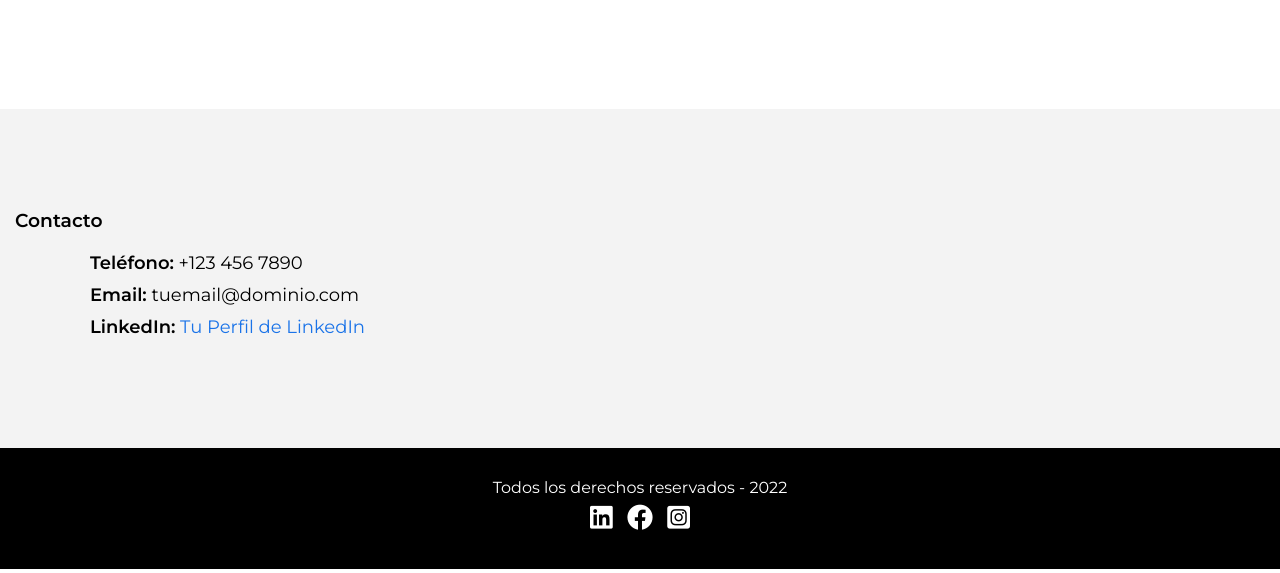
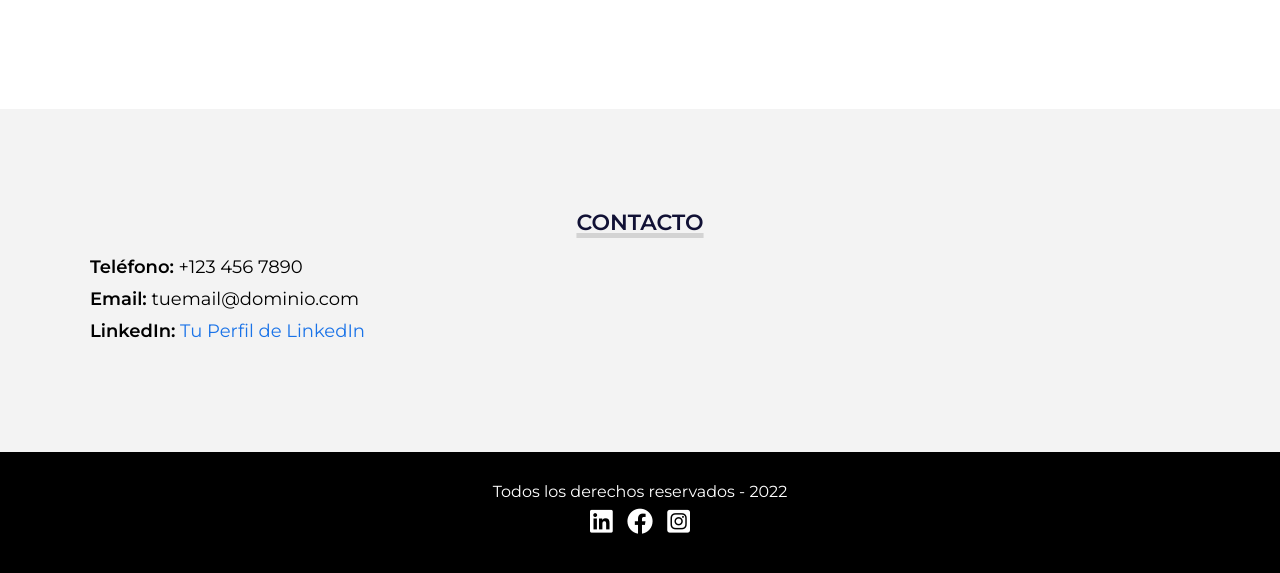
Before and after one commit to FrancoPalacin/Mi-nuevo-portfolio, a plain HTML site: page index.html in a window 1280 px wide. Shown: the part 3019-3592 px from the top of the page. Drawn offline with Linux system fonts and the light colour scheme.

Commit message:
mas cambios

```diff
--- a/estilo.css
+++ b/estilo.css
@@ -461,6 +461,13 @@
 
         #contacto .titulo-seccion {
             margin-bottom: 20px;
+            text-align: center; /* Centra el título */
+            font-size: 22px; /* Tamaño de la fuente */
+            text-transform: uppercase; /* Convierte a mayúsculas */
+            color: #111135; /* Color del texto */
+            text-decoration: underline; /* Subraya el texto */
+            text-decoration-color: #d3d3d3; /* Color de la subrayado */
+            text-decoration-thickness: 5px; /* Grosor del subrayado */
         }
 
         #contacto .contenedor-contacto {
```
